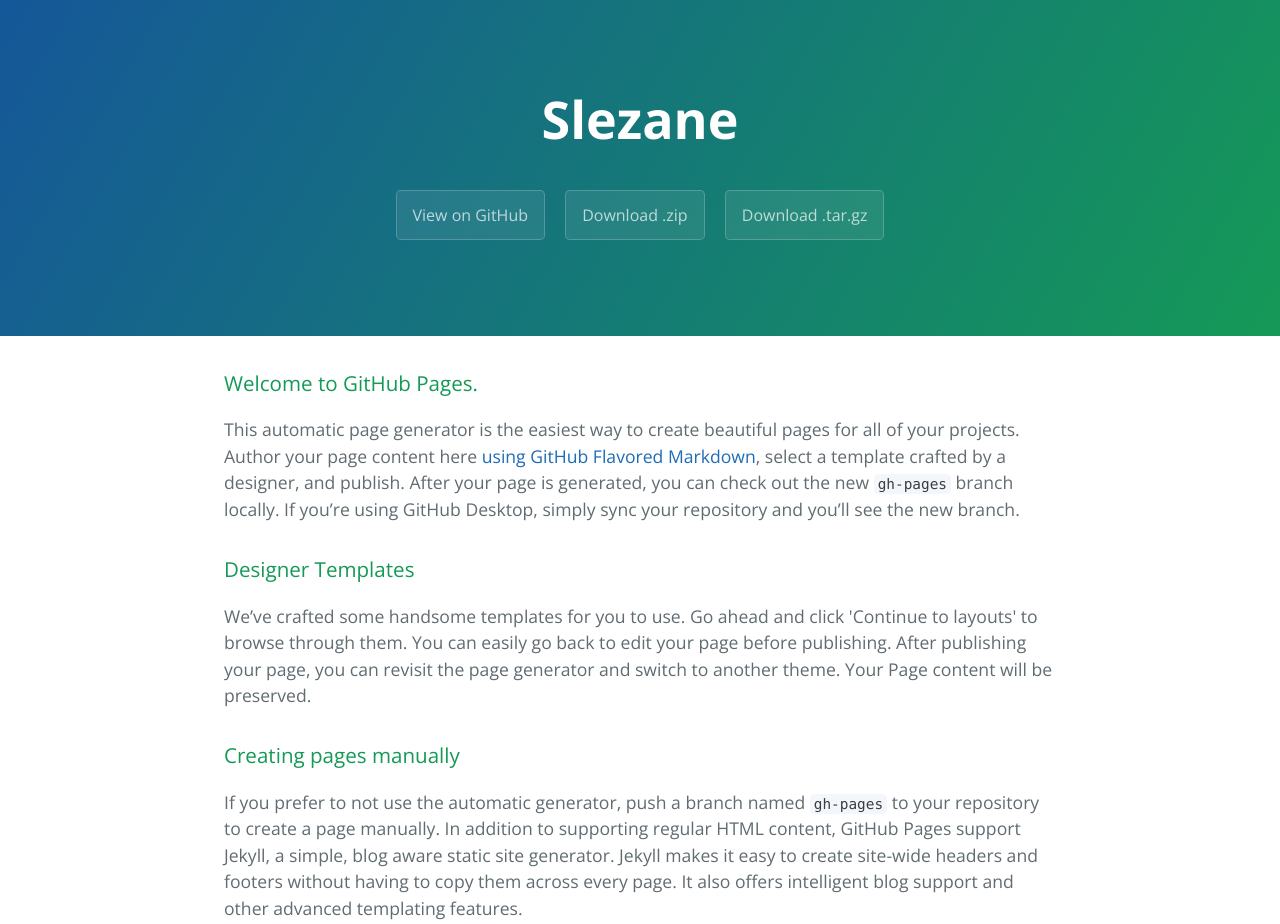
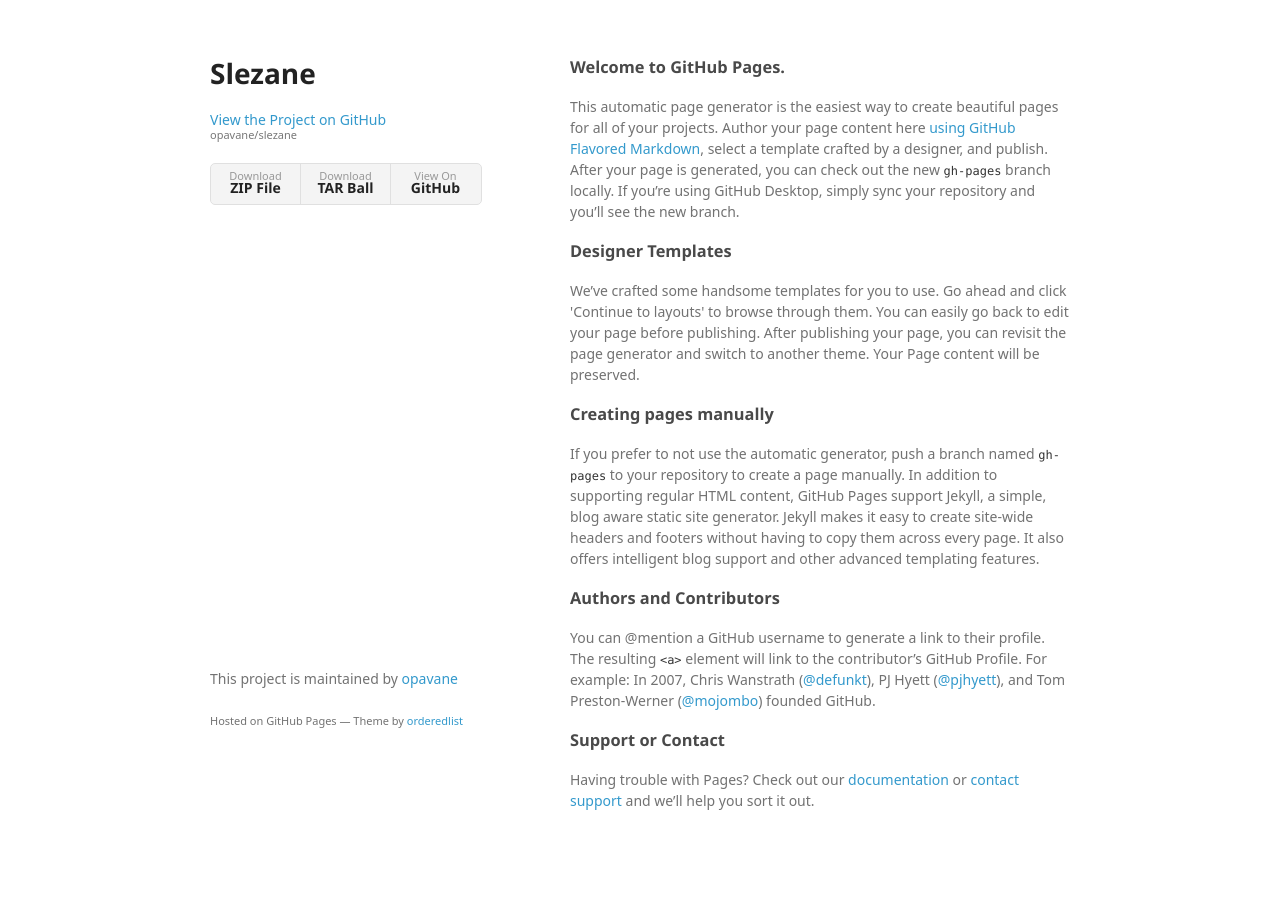
Before and after one commit to opavane/slezane, a plain HTML site: page index.html in a window 1280 px wide. Shown: the top 924 px of the page. After the commit the page ends 881 px from the top, so only its background shows below. Drawn offline with nearby package versions, Linux system fonts and the light colour scheme; a web font is replaced by a local one.

```diff
--- a/index.html
+++ b/index.html
@@ -1,25 +1,34 @@
-<!DOCTYPE html>
-<html lang="en-us">
+<!doctype html>
+<html>
   <head>
-    <meta charset="UTF-8">
+    <meta charset="utf-8">
+    <meta http-equiv="X-UA-Compatible" content="chrome=1">
     <title>Slezane by opavane</title>
-    <meta name="viewport" content="width=device-width, initial-scale=1">
-    <link rel="stylesheet" type="text/css" href="stylesheets/normalize.css" media="screen">
-    <link href='https://fonts.googleapis.com/css?family=Open+Sans:400,700' rel='stylesheet' type='text/css'>
-    <link rel="stylesheet" type="text/css" href="stylesheets/stylesheet.css" media="screen">
-    <link rel="stylesheet" type="text/css" href="stylesheets/github-light.css" media="screen">
+
+    <link rel="stylesheet" href="stylesheets/styles.css">
+    <link rel="stylesheet" href="stylesheets/github-light.css">
+    <meta name="viewport" content="width=device-width">
+    <!--[if lt IE 9]>
+    <script src="//html5shiv.googlecode.com/svn/trunk/html5.js"></script>
+    <![endif]-->
   </head>
   <body>
-    <section class="page-header">
-      <h1 class="project-name">Slezane</h1>
-      <h2 class="project-tagline"></h2>
-      <a href="https://github.com/opavane/slezane" class="btn">View on GitHub</a>
-      <a href="https://github.com/opavane/slezane/zipball/master" class="btn">Download .zip</a>
-      <a href="https://github.com/opavane/slezane/tarball/master" class="btn">Download .tar.gz</a>
-    </section>
+    <div class="wrapper">
+      <header>
+        <h1>Slezane</h1>
+        <p></p>
 
-    <section class="main-content">
-      <h3>
+        <p class="view"><a href="https://github.com/opavane/slezane">View the Project on GitHub <small>opavane/slezane</small></a></p>
+
+
+        <ul>
+          <li><a href="https://github.com/opavane/slezane/zipball/master">Download <strong>ZIP File</strong></a></li>
+          <li><a href="https://github.com/opavane/slezane/tarball/master">Download <strong>TAR Ball</strong></a></li>
+          <li><a href="https://github.com/opavane/slezane">View On <strong>GitHub</strong></a></li>
+        </ul>
+      </header>
+      <section>
+        <h3>
 <a id="welcome-to-github-pages" class="anchor" href="#welcome-to-github-pages" aria-hidden="true"><span aria-hidden="true" class="octicon octicon-link"></span></a>Welcome to GitHub Pages.</h3>
 
 <p>This automatic page generator is the easiest way to create beautiful pages for all of your projects. Author your page content here <a href="https://guides.github.com/features/mastering-markdown/">using GitHub Flavored Markdown</a>, select a template crafted by a designer, and publish. After your page is generated, you can check out the new <code>gh-pages</code> branch locally. If you’re using GitHub Desktop, simply sync your repository and you’ll see the new branch.</p>
@@ -43,15 +52,13 @@
 <a id="support-or-contact" class="anchor" href="#support-or-contact" aria-hidden="true"><span aria-hidden="true" class="octicon octicon-link"></span></a>Support or Contact</h3>
 
 <p>Having trouble with Pages? Check out our <a href="https://help.github.com/pages">documentation</a> or <a href="https://github.com/contact">contact support</a> and we’ll help you sort it out.</p>
-
-      <footer class="site-footer">
-        <span class="site-footer-owner"><a href="https://github.com/opavane/slezane">Slezane</a> is maintained by <a href="https://github.com/opavane">opavane</a>.</span>
-
-        <span class="site-footer-credits">This page was generated by <a href="https://pages.github.com">GitHub Pages</a> using the <a href="https://github.com/jasonlong/cayman-theme">Cayman theme</a> by <a href="https://twitter.com/jasonlong">Jason Long</a>.</span>
+      </section>
+      <footer>
+        <p>This project is maintained by <a href="https://github.com/opavane">opavane</a></p>
+        <p><small>Hosted on GitHub Pages &mdash; Theme by <a href="https://github.com/orderedlist">orderedlist</a></small></p>
       </footer>
-
-    </section>
-
+    </div>
+    <script src="javascripts/scale.fix.js"></script>
 
   </body>
 </html>
--- /dev/null
+++ b/javascripts/scale.fix.js
@@ -0,0 +1,17 @@
+var metas = document.getElementsByTagName('meta');
+var i;
+if (navigator.userAgent.match(/iPhone/i)) {
+  for (i=0; i<metas.length; i++) {
+    if (metas[i].name == "viewport") {
+      metas[i].content = "width=device-width, minimum-scale=1.0, maximum-scale=1.0";
+    }
+  }
+  document.addEventListener("gesturestart", gestureStart, false);
+}
+function gestureStart() {
+  for (i=0; i<metas.length; i++) {
+    if (metas[i].name == "viewport") {
+      metas[i].content = "width=device-width, minimum-scale=0.25, maximum-scale=1.6";
+    }
+  }
+}
--- /dev/null
+++ b/stylesheets/styles.css
@@ -0,0 +1,324 @@
+@font-face {
+  font-family: 'Noto Sans';
+  font-weight: 400;
+  font-style: normal;
+  src: url('../fonts/Noto-Sans-regular/Noto-Sans-regular.eot');
+  src: url('../fonts/Noto-Sans-regular/Noto-Sans-regular.eot?#iefix') format('embedded-opentype'),
+       local('Noto Sans'),
+       local('Noto-Sans-regular'),
+       url('../fonts/Noto-Sans-regular/Noto-Sans-regular.woff2') format('woff2'),
+       url('../fonts/Noto-Sans-regular/Noto-Sans-regular.woff') format('woff'),
+       url('../fonts/Noto-Sans-regular/Noto-Sans-regular.ttf') format('truetype'),
+       url('../fonts/Noto-Sans-regular/Noto-Sans-regular.svg#NotoSans') format('svg');
+}
+
+@font-face {
+  font-family: 'Noto Sans';
+  font-weight: 700;
+  font-style: normal;
+  src: url('../fonts/Noto-Sans-700/Noto-Sans-700.eot');
+  src: url('../fonts/Noto-Sans-700/Noto-Sans-700.eot?#iefix') format('embedded-opentype'),
+       local('Noto Sans Bold'),
+       local('Noto-Sans-700'),
+       url('../fonts/Noto-Sans-700/Noto-Sans-700.woff2') format('woff2'),
+       url('../fonts/Noto-Sans-700/Noto-Sans-700.woff') format('woff'),
+       url('../fonts/Noto-Sans-700/Noto-Sans-700.ttf') format('truetype'),
+       url('../fonts/Noto-Sans-700/Noto-Sans-700.svg#NotoSans') format('svg');
+}
+
+@font-face {
+  font-family: 'Noto Sans';
+  font-weight: 400;
+  font-style: italic;
+  src: url('../fonts/Noto-Sans-italic/Noto-Sans-italic.eot');
+  src: url('../fonts/Noto-Sans-italic/Noto-Sans-italic.eot?#iefix') format('embedded-opentype'),
+       local('Noto Sans Italic'),
+       local('Noto-Sans-italic'),
+       url('../fonts/Noto-Sans-italic/Noto-Sans-italic.woff2') format('woff2'),
+       url('../fonts/Noto-Sans-italic/Noto-Sans-italic.woff') format('woff'),
+       url('../fonts/Noto-Sans-italic/Noto-Sans-italic.ttf') format('truetype'),
+       url('../fonts/Noto-Sans-italic/Noto-Sans-italic.svg#NotoSans') format('svg');
+}
+
+@font-face {
+  font-family: 'Noto Sans';
+  font-weight: 700;
+  font-style: italic;
+  src: url('../fonts/Noto-Sans-700italic/Noto-Sans-700italic.eot');
+  src: url('../fonts/Noto-Sans-700italic/Noto-Sans-700italic.eot?#iefix') format('embedded-opentype'),
+       local('Noto Sans Bold Italic'),
+       local('Noto-Sans-700italic'),
+       url('../fonts/Noto-Sans-700italic/Noto-Sans-700italic.woff2') format('woff2'),
+       url('../fonts/Noto-Sans-700italic/Noto-Sans-700italic.woff') format('woff'),
+       url('../fonts/Noto-Sans-700italic/Noto-Sans-700italic.ttf') format('truetype'),
+       url('../fonts/Noto-Sans-700italic/Noto-Sans-700italic.svg#NotoSans') format('svg');
+}
+
+body {
+  background-color: #fff;
+  padding:50px;
+  font: 14px/1.5 "Noto Sans", "Helvetica Neue", Helvetica, Arial, sans-serif;
+  color:#727272;
+  font-weight:400;
+}
+
+h1, h2, h3, h4, h5, h6 {
+  color:#222;
+  margin:0 0 20px;
+}
+
+p, ul, ol, table, pre, dl {
+  margin:0 0 20px;
+}
+
+h1, h2, h3 {
+  line-height:1.1;
+}
+
+h1 {
+  font-size:28px;
+}
+
+h2 {
+  color:#393939;
+}
+
+h3, h4, h5, h6 {
+  color:#494949;
+}
+
+a {
+  color:#39c;
+  text-decoration:none;
+}
+
+a:hover {
+  color:#069;
+}
+
+a small {
+  font-size:11px;
+  color:#777;
+  margin-top:-0.3em;
+  display:block;
+}
+
+a:hover small {
+  color:#777;
+}
+
+.wrapper {
+  width:860px;
+  margin:0 auto;
+}
+
+blockquote {
+  border-left:1px solid #e5e5e5;
+  margin:0;
+  padding:0 0 0 20px;
+  font-style:italic;
+}
+
+code, pre {
+  font-family:Monaco, Bitstream Vera Sans Mono, Lucida Console, Terminal, Consolas, Liberation Mono, DejaVu Sans Mono, Courier New, monospace;
+  color:#333;
+  font-size:12px;
+}
+
+pre {
+  padding:8px 15px;
+  background: #f8f8f8;
+  border-radius:5px;
+  border:1px solid #e5e5e5;
+  overflow-x: auto;
+}
+
+table {
+  width:100%;
+  border-collapse:collapse;
+}
+
+th, td {
+  text-align:left;
+  padding:5px 10px;
+  border-bottom:1px solid #e5e5e5;
+}
+
+dt {
+  color:#444;
+  font-weight:700;
+}
+
+th {
+  color:#444;
+}
+
+img {
+  max-width:100%;
+}
+
+header {
+  width:270px;
+  float:left;
+  position:fixed;
+  -webkit-font-smoothing:subpixel-antialiased;
+}
+
+header ul {
+  list-style:none;
+  height:40px;
+  padding:0;
+  background: #f4f4f4;
+  border-radius:5px;
+  border:1px solid #e0e0e0;
+  width:270px;
+}
+
+header li {
+  width:89px;
+  float:left;
+  border-right:1px solid #e0e0e0;
+  height:40px;
+}
+
+header li:first-child a {
+  border-radius:5px 0 0 5px;
+}
+
+header li:last-child a {
+  border-radius:0 5px 5px 0;
+}
+
+header ul a {
+  line-height:1;
+  font-size:11px;
+  color:#999;
+  display:block;
+  text-align:center;
+  padding-top:6px;
+  height:34px;
+}
+
+header ul a:hover {
+  color:#999;
+}
+
+header ul a:active {
+  background-color:#f0f0f0;
+}
+
+strong {
+  color:#222;
+  font-weight:700;
+}
+
+header ul li + li + li {
+  border-right:none;
+  width:89px;
+}
+
+header ul a strong {
+  font-size:14px;
+  display:block;
+  color:#222;
+}
+
+section {
+  width:500px;
+  float:right;
+  padding-bottom:50px;
+}
+
+small {
+  font-size:11px;
+}
+
+hr {
+  border:0;
+  background:#e5e5e5;
+  height:1px;
+  margin:0 0 20px;
+}
+
+footer {
+  width:270px;
+  float:left;
+  position:fixed;
+  bottom:50px;
+  -webkit-font-smoothing:subpixel-antialiased;
+}
+
+@media print, screen and (max-width: 960px) {
+
+  div.wrapper {
+    width:auto;
+    margin:0;
+  }
+
+  header, section, footer {
+    float:none;
+    position:static;
+    width:auto;
+  }
+
+  header {
+    padding-right:320px;
+  }
+
+  section {
+    border:1px solid #e5e5e5;
+    border-width:1px 0;
+    padding:20px 0;
+    margin:0 0 20px;
+  }
+
+  header a small {
+    display:inline;
+  }
+
+  header ul {
+    position:absolute;
+    right:50px;
+    top:52px;
+  }
+}
+
+@media print, screen and (max-width: 720px) {
+  body {
+    word-wrap:break-word;
+  }
+
+  header {
+    padding:0;
+  }
+
+  header ul, header p.view {
+    position:static;
+  }
+
+  pre, code {
+    word-wrap:normal;
+  }
+}
+
+@media print, screen and (max-width: 480px) {
+  body {
+    padding:15px;
+  }
+
+  header ul {
+    width:99%;
+  }
+
+  header li, header ul li + li + li {
+    width:33%;
+  }
+}
+
+@media print {
+  body {
+    padding:0.4in;
+    font-size:12pt;
+    color:#444;
+  }
+}
```
